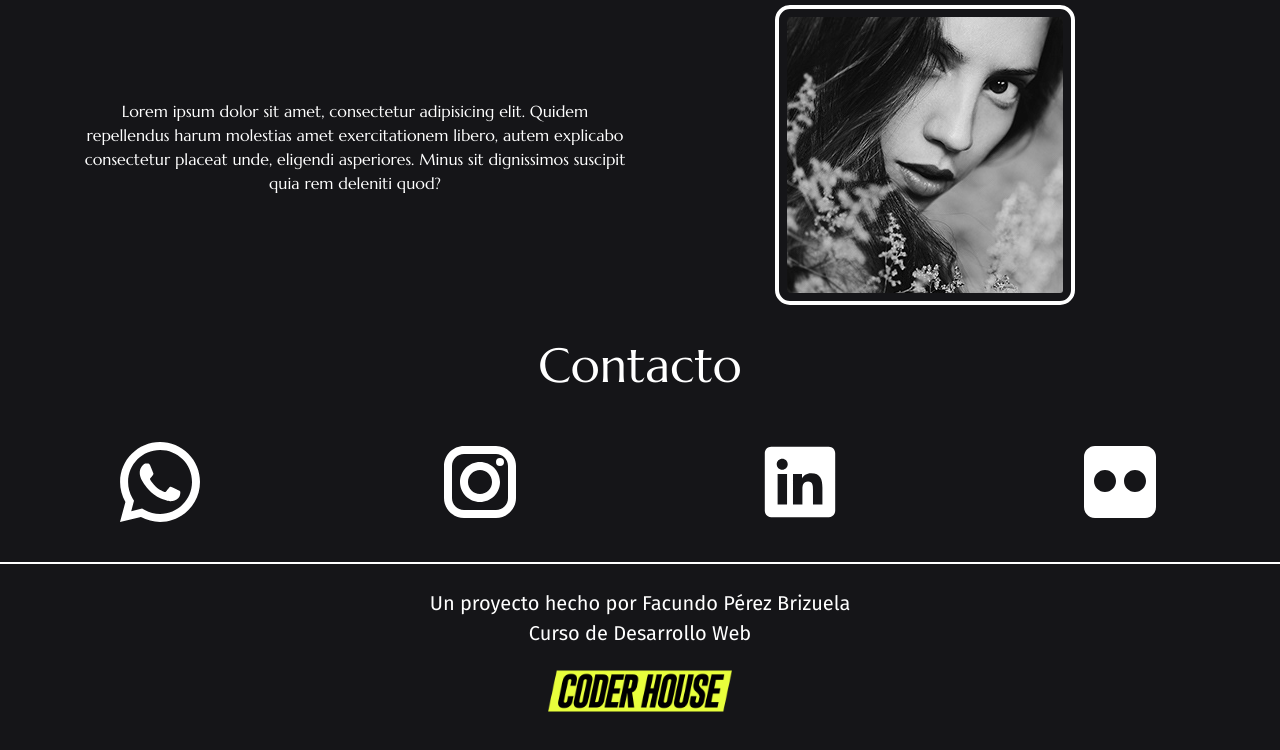
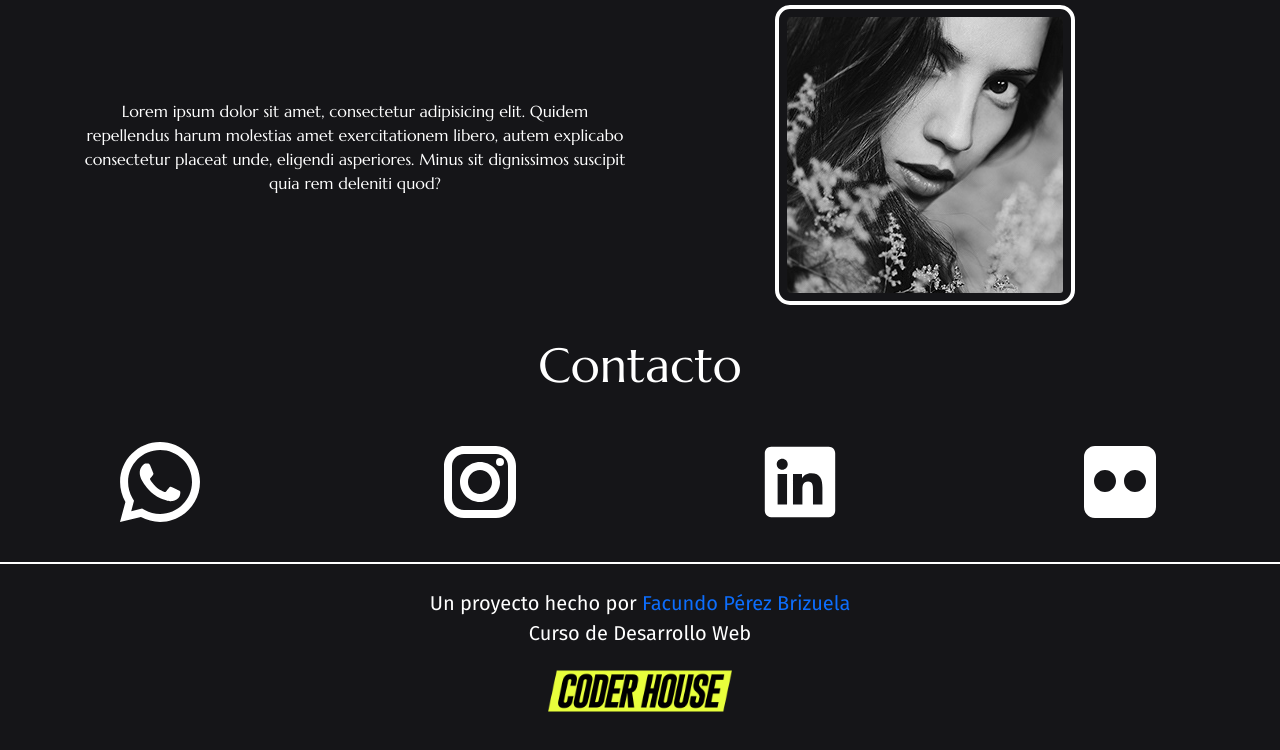
Before and after one commit to facuperezbri/coderhouse-proyecto-final, a website: page index.html in a window 1280 px wide. Shown: the part 2534-3284 px from the top of the page. Drawn offline with nearby package versions, Linux system fonts and the light colour scheme; files whose address does not match are found by name.

Commit message:
Actualizacion link index

```diff
--- a/index.html
+++ b/index.html
@@ -456,7 +456,10 @@
 		<!-- Inicio footer -->
 
 		<footer>
-			<div>Un proyecto hecho por Facundo Pérez Brizuela</div>
+			<div>
+				Un proyecto hecho por
+				<a href="https://github.com/facuperezbri">Facundo Pérez Brizuela</a>
+			</div>
 			<div>Curso de Desarrollo Web</div>
 			<a
 				class="logo-coder"
--- a/scss/components/_welcomescreen.scss
+++ b/scss/components/_welcomescreen.scss
@@ -1,4 +1,6 @@
-@import '../base/variables';
+@import "../base/variables";
+
+/* Welcome Screen */
 
 .welcome-screen {
 	display: flex;
@@ -29,7 +31,6 @@
 			@media screen and (min-width: 700px) {
 				font-size: 2rem;
 			}
-
 		}
 	}
 }
```
Also changed, not shown: css/style.css, 3 other files. Lines whose indentation alone changed are shown as unchanged.
